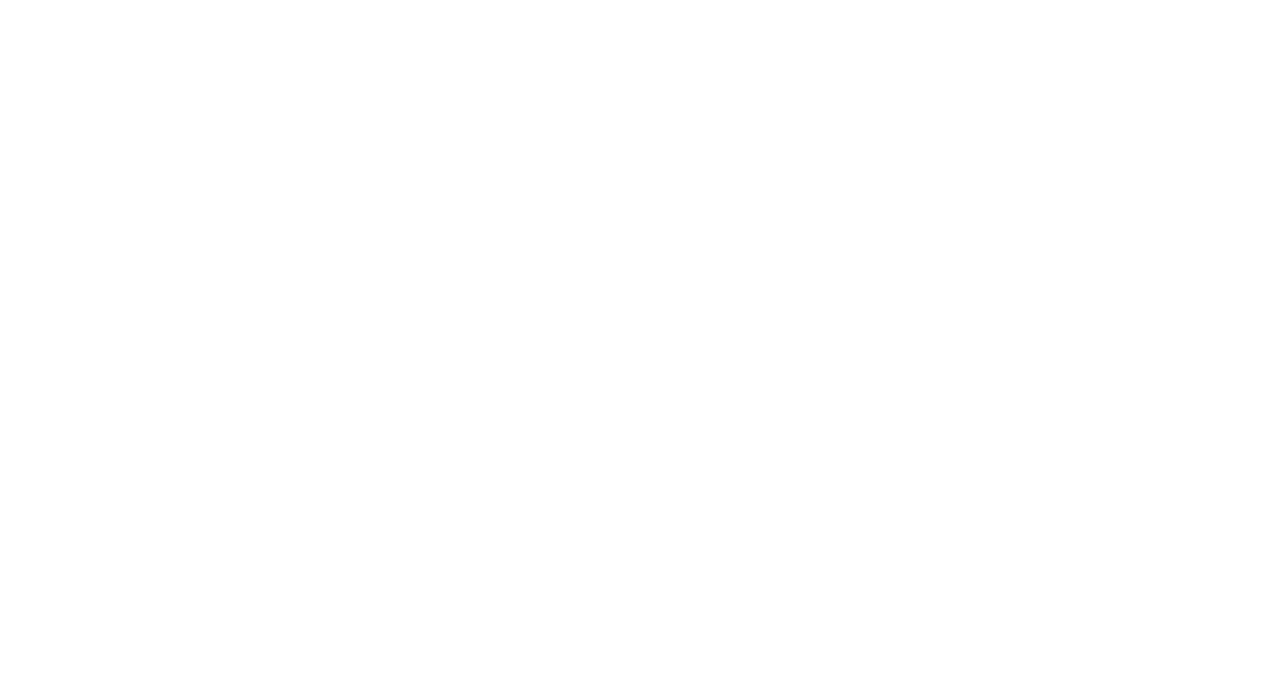
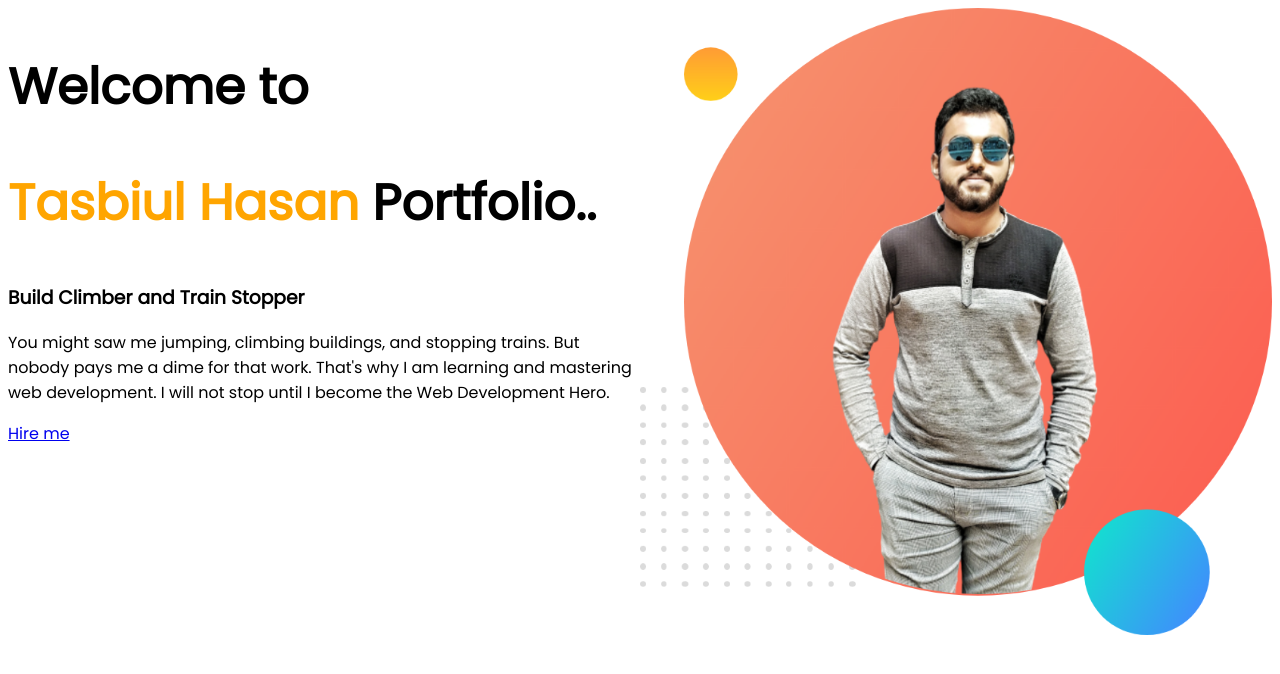
Before and after one commit to Olivensu/Developer-portfolio, a plain HTML site: page index.html in a window 1280 px wide. Drawn offline with Linux system fonts and the light colour scheme.

Commit message:
add section 1

```diff
--- a/index.html
+++ b/index.html
@@ -4,10 +4,27 @@
     <meta charset="UTF-8">
     <meta http-equiv="X-UA-Compatible" content="IE=edge">
     <meta name="viewport" content="width=device-width, initial-scale=1.0">
-    <title>Document</title>
+    <title>Olive Portfolio</title>
     <link rel="stylesheet" href="style.css">
+    <link rel="preconnect" href="https://fonts.googleapis.com">
+    <link rel="preconnect" href="https://fonts.gstatic.com" crossorigin>
+    <link href="https://fonts.googleapis.com/css2?family=Poppins&display=swap" rel="stylesheet">
 </head>
 <body>
+    <section>
+        <div class="text1">
+            <h1>Welcome to</h1>
+            <h1 class="orange-color"><span class="name">Tasbiul Hasan</span> Portfolio..</h1>
+            <h3>Build Climber and Train Stopper</h3>
+            <p>You might saw me jumping, climbing buildings, and stopping trains. But nobody pays me a
+                dime for that work. That's why I am learning and mastering web development. I will not
+                stop until I become the Web Development Hero.</p>
+            <a target="_blank" href="https://www.facebook.com/tasbiulolive">Hire me</a>
+        </div>
+        <div class="pic1">
+            <img src="images/my-bg (1).png" alt="wrong">
+        </div>
+    </section>
 
 </body>
 </html>
--- a/style.css
+++ b/style.css
@@ -0,0 +1,23 @@
+body{
+    font-family: 'Poppins', sans-serif;
+}
+
+h1{
+    font-size: 50px;
+}
+
+.name{
+    color: orange;
+}
+section{
+    display: flex;
+}
+.text1{
+    width: 50%;
+}
+.pic1{
+    width: 50%;
+}
+.pic1 img{
+    width: 100%;
+}
```
Also changed, not shown: images/P91127-112506-01_1_-removebg-preview.png (added), images/dream-bg.png (added), images/exp-bg.png (added), images/my-bg (1).png (added), images/my-bg (2).png (added), images/my-bg (3).png (added), images/my-bg.png (added), images/my-bg2 (1).png (added), images/my-bg2 (2).png (added), images/my-bg2.png (added), images/top-banner.png (added), 1 other file.
